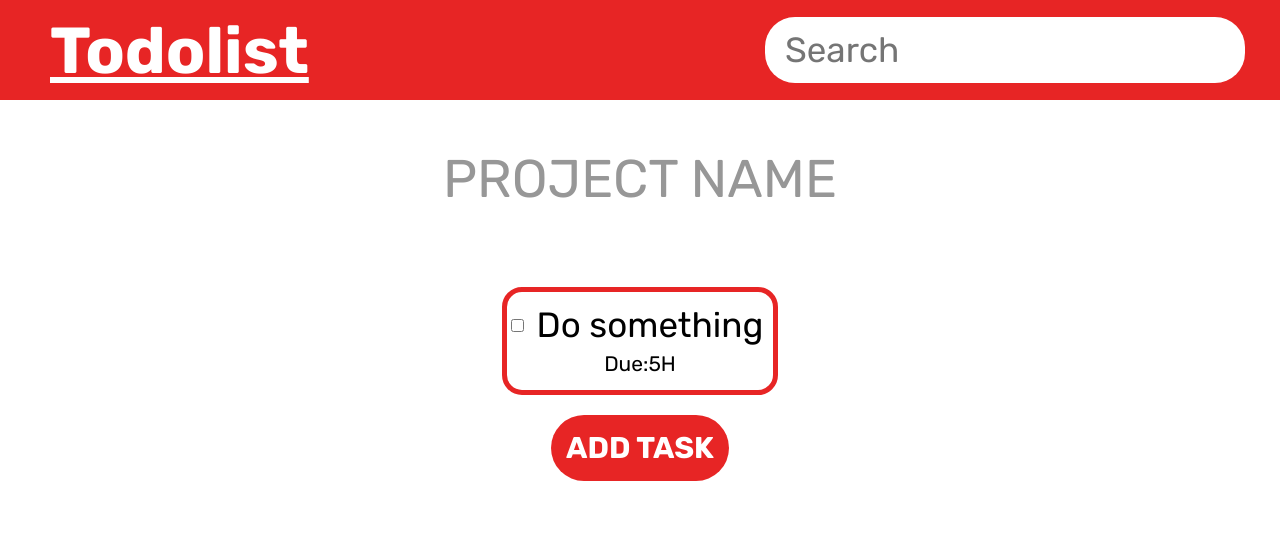
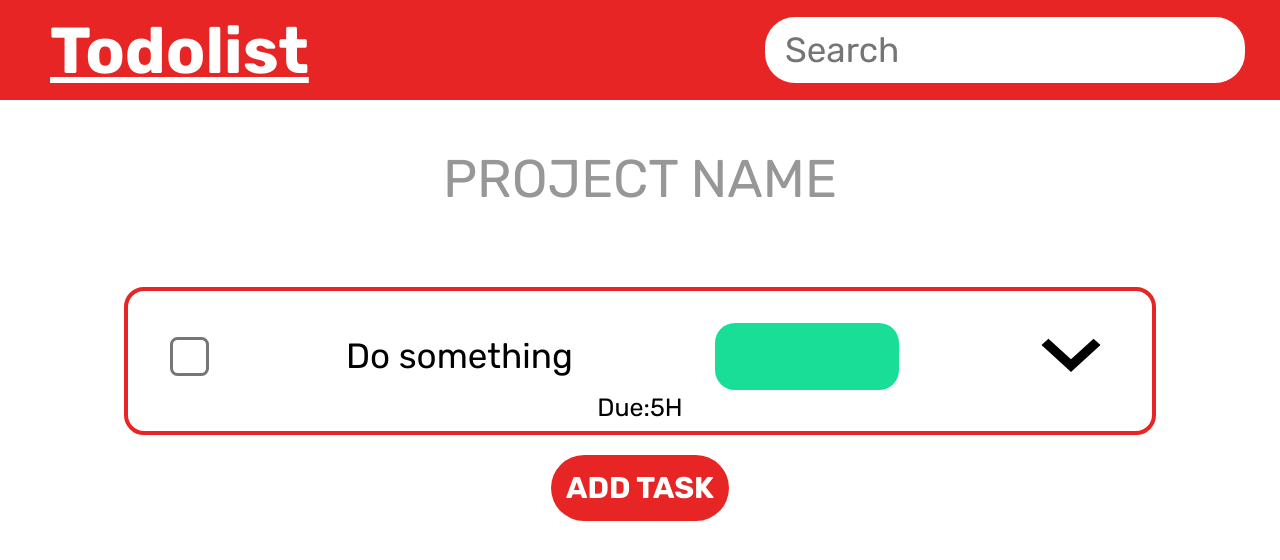
Before and after one commit to andreyoch/todo_list, a website built with webpack: page dist/index.html in a window 1280 px wide. Built offline with nearby package versions, Linux system fonts and the light colour scheme.

Commit message:
Add styles for basic task element

```diff
--- a/dist/css/style.css
+++ b/dist/css/style.css
@@ -94,7 +94,7 @@
   grid-template-columns: repeat(2, 1fr);
   gap: 10px;
 }
-.project,.task {
+.project {
   display: flex;
   justify-content: center;
   align-items: center;
@@ -111,19 +111,20 @@
 .project:hover {
   background-color: var(--main-background-color);
 }
-.project_title,.task_title {
+.project_title {
   font-size: 35px;
 }
 
-.project_number-of-tasks,.task_due-date {
+.project_number-of-tasks {
   margin-top: 10px;
   font-size: 21px;
 }
-.project_id,.task_id {
+.project_id,
+.task_id {
   display: none;
 }
 
-.project_btns,.task_btns {
+.project_btns {
   display: none;
   padding: 10px 0;
 }
@@ -150,7 +151,8 @@
   margin-right: 10px;
 }
 
-.btn-container,.project-page_btn-container {
+.btn-container,
+.project-page_btn-container {
   display: flex;
   align-items: center;
   justify-content: center;
@@ -250,13 +252,71 @@
   justify-content: center;
 }
 
+.task {
+  align-items: center;
+  justify-content: center;
+  display: flex;
+  flex-direction: column;
+  width: 80%;
+  border: 4px solid var(--main-color);
+  border-radius: 20px;
+  height: 140px;
+  font-family: var(--main-font);
+}
+.task_upper-elements-row {
+  margin-top: 20px;
+  width: 90%;
+  display: flex;
+  align-items: center;
+  justify-content: space-between;
+}
 .task_title {
-  padding: 0 10px;
+  text-align: center;
+  padding-left: 5px;
+  font-size: 35px;
 }
 
-.upper-elements-row {
-  display: flex;
-  align-items: center;
+.task_due-date {
+  margin-top: 5px;
+  text-align: center;
+  font-size: 25px;
+}
+.task_priority-block {
+  width:20%;
+  height: 67px;
+  background-color: #19de97;
+  border-radius: 20px;
+}
+.expand-icon-normal {
+  animation: rotate-icon 0.5s linear forwards;
+  -webkit-animation: rotate-icon 0.5s linear forwards;
+}
+
+@keyframes rotate-icon {
+  0% {
+    transform: rotate(0);
+  }
+  100% {
+    transform: rotate(180deg);
+  }
+}
+
+.expand-icon-expanded {
+  animation: rotate-icon-expanded 0.5s linear forwards;
+  -webkit-animation: rotate-icon-expanded 0.5s linear forwards;
+}
+
+@keyframes rotate-icon-expanded {
+  0% {
+    transform: rotate(180deg);
+  }
+  100% {
+    transform: rotate(0deg);
+  }
+}
+
+input[type='checkbox'] {
+  transform: scale(3);
 }
 
 @media (min-width: 600px) {
@@ -276,6 +336,24 @@
   .main-page_row {
     grid-template-columns: repeat(1, 1fr);
   }
+  input[type='checkbox'] {
+    transform: scale(2.5);
+  }
+  .task_priority-block {
+    display: none;
+  }
+  .expand-icon {
+    width: 50px;
+  }
+  .task_title {
+    font-size: 30px;
+  }
+  .task-priority-line {
+    margin-top: 10px;
+    height: 10px;
+    background-color: #19de97;
+    border-radius:5px;
+  }
 }
 
 @media (max-width: 400px) {
@@ -293,4 +371,13 @@
   .modal-title {
     font-size: 25px;
   }
+  .expand-icon {
+    width: 35px;
+  }
+  input[type='checkbox'] {
+    transform: scale(2);
+  }
+  .task_title {
+    font-size: 25px;
+  }
 }
--- a/dist/index.html
+++ b/dist/index.html
@@ -96,16 +96,18 @@
           <div class="project-page_title title">Project name</div>
           <div class="project-page_row">
             <div class="task">
-              <div class="upper-elements-row">
-              <input type="checkbox">
-              <label for="task"><div class="task_title">Do something</div></label>
+              <div class="task_upper-elements-row">
+              <input type="checkbox" class="task_checkbox">
+              <label for="task"><div class="task_title">Do something</div><div class="task-priority-line"></div></label>
+              <div class="task_priority-block"></div>
+              <div class="img-container"><img src="img/expand.png" alt="expand" class="expand-icon"></div>
             </div>
               <div class="task_due-date">Due:5H </div>
               <span class="task_id"></span>
-              <div class="task_btns">
+              <!-- <div class="task_btns">
                 <button class="edit-btn">Edit</button>
                 <button class="remove-btn">Remove</button>
-            </div>
+            </div> -->
           </div>
         </div>
         <div class="project-page_btn-container">
```
Also changed, not shown: dist/img/expand.png (added).
